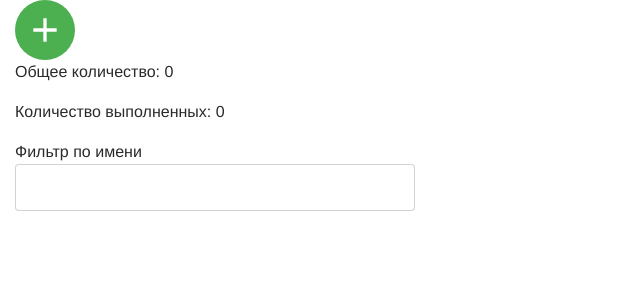
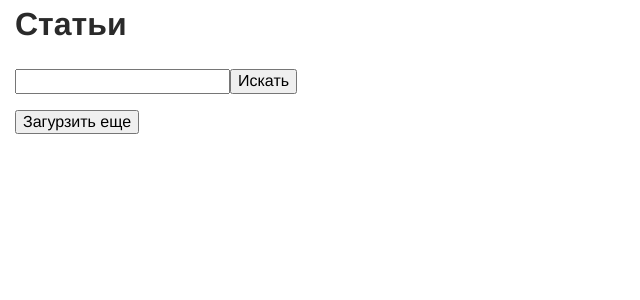
Before and after one commit to AlexSytsenko/react-test, a React (Create React App) app: page / in a window 1280 px wide. Shown: the top 300 px of the page, without its empty margins (0-640 px from the left). Built offline with nearby package versions, Linux system fonts and the light colour scheme.

Commit message:
add news searcher

```diff
--- /dev/null
+++ b/db.json
@@ -0,0 +1,37 @@
+{
+  "todos": [
+    {
+      "id": "id-1",
+      "text": "Выучить основы React",
+      "completed": false,
+      "complited": false
+    },
+    {
+      "id": "id-2",
+      "text": "Разобраться с React Router",
+      "completed": true,
+      "complited": true
+    },
+    {
+      "id": "id-3",
+      "text": "Привыкнуть к Redux",
+      "completed": true,
+      "complited": false
+    },
+    {
+      "id": "id-4",
+      "text": "Попробовать React Hooks",
+      "completed": false
+    },
+    {
+      "text": "rrrrr",
+      "completed": true,
+      "id": "wltLdFq"
+    },
+    {
+      "text": "dddfdfdfdfssss",
+      "completed": false,
+      "id": "GOmU5tA"
+    }
+  ]
+}
--- a/package.json
+++ b/package.json
@@ -6,7 +6,9 @@
     "@testing-library/jest-dom": "^5.11.9",
     "@testing-library/react": "^11.2.5",
     "@testing-library/user-event": "^12.8.3",
+    "axios": "^0.21.1",
     "classnames": "^2.2.6",
+    "json-server": "^0.16.3",
     "modern-normalize": "^1.0.0",
     "react": "^17.0.1",
     "react-dom": "^17.0.1",
@@ -21,7 +23,8 @@
     "test": "react-scripts test",
     "eject": "react-scripts eject",
     "predeploy": "npm run build",
-    "deploy": "gh-pages -d build"
+    "deploy": "gh-pages -d build",
+    "api-server": "json-server --delay 200 --watch db.json"
   },
   "eslintConfig": {
     "extends": [
--- a/src/App.js
+++ b/src/App.js
@@ -16,175 +16,15 @@ import Tabs from './components/Tabs';
 import tabs from './tabs.json';
 import IconButton from './components/IconButton';
 import { ReactComponent as AddIcon } from './icons/add.svg';
+import todosApi from './servises/todos-api';
 
-const colorPickerOptions = [
-  { label: 'red', color: '#F44336' },
-  { label: 'green', color: '#4CAF50' },
-  { label: 'blue', color: '#2196F3' },
-  { label: 'grey', color: '#607D8B' },
-  { label: 'pink', color: '#E91E63' },
-  { label: 'indigo', color: '#3F51B5' },
-];
+import ArticlesView from './components/ArticlesView';
 
 class App extends Component {
-  state = {
-    todos: [],
-    filter: '',
-    showModal: false,
-  };
-
-  componentDidMount() {
-    const todos = localStorage.getItem('todos');
-    const parsedTodos = JSON.parse(todos);
-
-    if (parsedTodos) {
-      this.setState({ todos: parsedTodos });
-    }
-  }
-
-  componentDidUpdate(prevProps, prevState) {
-    const nextTodos = this.state.todos;
-    const prevTodos = prevState.todos;
-
-    if (nextTodos !== prevTodos) {
-      localStorage.setItem('todos', JSON.stringify(nextTodos));
-    }
-
-    // if (nextTodos.length > prevTodos.length && prevTodos.length !== 0) {
-    //   this.toggleModal();
-    // }
-  }
-
-  //Получаем новую туду из ТудуЕдитор!
-  addTodo = text => {
-    const todo = {
-      id: shortid.generate(),
-      text,
-      completed: false,
-    };
-
-    this.setState(({ todos }) => ({
-      todos: [todo, ...todos],
-    }));
-
-    this.toggleModal();
-  };
-
-  deleteTodo = todoId => {
-    this.setState(prevState => ({
-      todos: prevState.todos.filter(todo => todo.id !== todoId),
-    }));
-  };
-
-  toggleCompleted = todoId => {
-    //   this.setState(prevState => ({
-    //     todos: prevState.todos.map(todo => {
-    //       if (todo.id === todoId) {
-    //         return {
-    //           ...todo,
-    //           completed: !todo.completed,
-    //         };
-    //       }
-
-    //       return todo;
-    //     }),
-    //   }));
-    // };
-    this.setState(({ todos }) => ({
-      todos: todos.map(todo =>
-        todo.id === todoId ? { ...todo, completed: !todo.completed } : todo,
-      ),
-    }));
-  };
-
-  formsubmitHandler = data => {
-    console.log(data);
-  };
-
-  changeFilter = e => {
-    this.setState({ filter: e.currentTarget.value });
-  };
-
-  getVisibleTodos = () => {
-    const { filter, todos } = this.state;
-    const normalaizedFilter = filter.toLocaleLowerCase(); //Привели фильтр в нижний регистр. в объекте так нельзя...
-
-    return todos.filter(todo =>
-      todo.text.toLowerCase().includes(normalaizedFilter),
-    );
-  };
-
-  calculateCompletedTodos = () => {
-    const { todos } = this.state;
-
-    return todos.reduce(
-      (total, todo) => (todo.completed ? total + 1 : total),
-      0,
-    );
-  };
-
-  toggleModal = () => {
-    this.setState(({ showModal }) => ({
-      showModal: !showModal,
-    }));
-  };
-
   render() {
-    const { todos, filter, showModal } = this.state;
-    const totalTodoCount = todos.length;
-    const completedTodoCount = this.calculateCompletedTodos();
-    const visibleTodos = this.getVisibleTodos();
-
     return (
       <Container>
-        <IconButton onClick={this.toggleModal} aria-label="Добавить todo">
-          <AddIcon width="40" height="40" fill="white" />
-        </IconButton>
-        {/* <h1>Состояние компонента</h1> */}
-        {/* <Clock /> */}
-
-        {/* <Tabs items={tabs} /> */}
-
-        {/* <button type="button" onClick={this.toggleModal}>
-          Открыть модалку
-        </button> */}
-
-        {showModal && (
-          <Modal onClose={this.toggleModal}>
-            <TodoEditor onSubmit={this.addTodo} />
-            {/* <h2>Привет это контент модалки как children</h2>
-            <p>
-              Lorem50sdfasdf asdf asdf asdf sdafadsf asdf asdfdsfsf sdafasdfasdf
-              adfsdfsdsddf dsfsdfdf dsf dsfsddddd
-            </p>
-            <button type="button" onClick={this.toggleModal}>
-              Закрыть
-            </button> */}
-          </Modal>
-        )}
-
-        {/* <Counter /> */}
-
-        {/* <Form onSubmit={this.formsubmitHandler} /> */}
-
-        {/* <Dropdown /> */}
-
-        {/* <ColorPicker options={colorPickerOptions} /> */}
-
-        <div>
-          <p>Общее количество: {totalTodoCount}</p>
-          <p>Количество выполненных: {completedTodoCount}</p>
-        </div>
-
-        {/* <TodoEditor onSubmit={this.addTodo} /> */}
-
-        <FilterTodo value={filter} onChange={this.changeFilter} />
-
-        <TodoList
-          todos={visibleTodos} //Рендерим не весь стек Тудушек, а только отфильтрованные.
-          onDeleteTodo={this.deleteTodo}
-          onToggleCompleted={this.toggleCompleted}
-        />
+        <ArticlesView />
       </Container>
     );
   }
--- /dev/null
+++ b/src/components/ArticlesView/index.jsx
@@ -0,0 +1,71 @@
+import { Component } from 'react';
+import axios from 'axios';
+import SearchNews from '../SearchNews/SerchNews';
+
+axios.defaults.headers.common['Authorization'] =
+  'Bearer e4819cc6c6aa44caa2653b01f97e1426';
+
+class ArticlesView extends Component {
+  state = {
+    articles: [],
+    currentPage: 1,
+  };
+
+  componentDidMount() {}
+
+  onChangeQuery = query => {
+    this.fetchArticles(query);
+  };
+
+  fetchArticles = query => {
+    const { currentPage } = this.state;
+    axios
+      .get(
+        `https://newsapi.org/v2/everything?q=${query}&pageSize=5&page=${currentPage}`,
+      )
+      .then(response => {
+        this.setState(prevState => ({
+          articles: response.data.articles,
+          currentPage: prevState.currentPage + 1,
+        }));
+      });
+  };
+
+  render() {
+    const { articles } = this.state;
+
+    return (
+      <div>
+        <h1>Статьи</h1>
+        <SearchNews onSubmit={this.onChangeQuery} />
+        <ul>
+          {articles.map(({ title, url }) => (
+            <li key={title}>
+              <a href={url}>{title}</a>
+            </li>
+          ))}
+        </ul>
+        <button type="button" onClick={this.fetchArticles}>
+          Загурзить еще
+        </button>
+      </div>
+    );
+  }
+}
+
+export default ArticlesView;
+
+// axios.defaults.headers.common['Authorization'] = AUTH_TOKEN;
+
+//e4819cc6c6aa44caa2653b01f97e1426
+
+//axios.defaults.headers.common['Authorization'] =
+//   'Bearer 4330ebfabc654a6992c2aa792f3173a3';
+
+// const fetchArticles = ({ searchQuery = '', currentPage = 1, pageSize = 5 }) => {
+//   return axios
+//     .get(
+//       `https://newsapi.org/v2/everything?q=${searchQuery}&pageSize=${pageSize}&page=${currentPage}`,
+//     )
+//     .then(response => response.data.articles);
+// };
--- /dev/null
+++ b/src/components/SearchNews/SerchNews.jsx
@@ -0,0 +1,28 @@
+import { Component } from 'react';
+
+class SearchNews extends Component {
+  state = { query: '' };
+
+  handleChange = e => {
+    this.setState({ query: e.currentTarget.value });
+  };
+
+  handleSubmit = e => {
+    e.preventDefault();
+    this.props.onSubmit(this.state.query);
+    this.setState({ query: '' });
+  };
+
+  render() {
+    const { query } = this.state;
+
+    return (
+      <form onSubmit={this.handleSubmit}>
+        <input type="text" value={query} onChange={this.handleChange} />
+        <button type="submit">Искать</button>
+      </form>
+    );
+  }
+}
+
+export default SearchNews;
--- /dev/null
+++ b/src/servises/todos-api.js
@@ -0,0 +1,21 @@
+import axios from 'axios';
+
+axios.defaults.baseURL = 'http://localhost:3000';
+
+const fetchTodos = () => {
+  return axios.get('/todos').then(response => response.data);
+};
+
+const addTodo = todo => {
+  return axios.post('/todos', todo).then(({ data }) => data);
+};
+
+const deleteTodo = todoId => {
+  return axios.delete(`/todos/${todoId}`);
+};
+
+const updateTodo = (todoId, update) => {
+  return axios.patch(`/todos/${todoId}`, update).then(({ data }) => data);
+};
+
+export default { fetchTodos, addTodo, deleteTodo, updateTodo };
```
Also changed, not shown: src/servises/news-api.js (added, +14 -0 lines), 1 other file (tests, documents, lock files or other folders).
